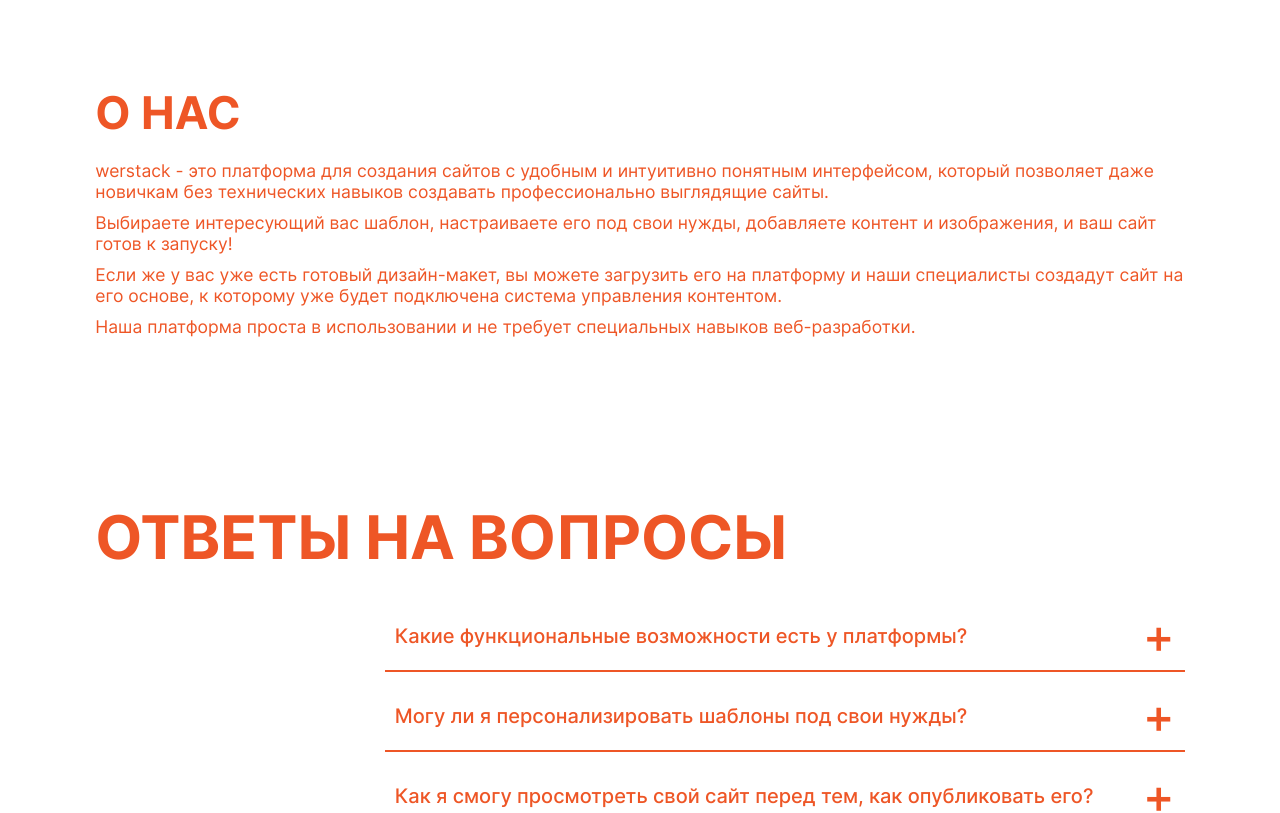
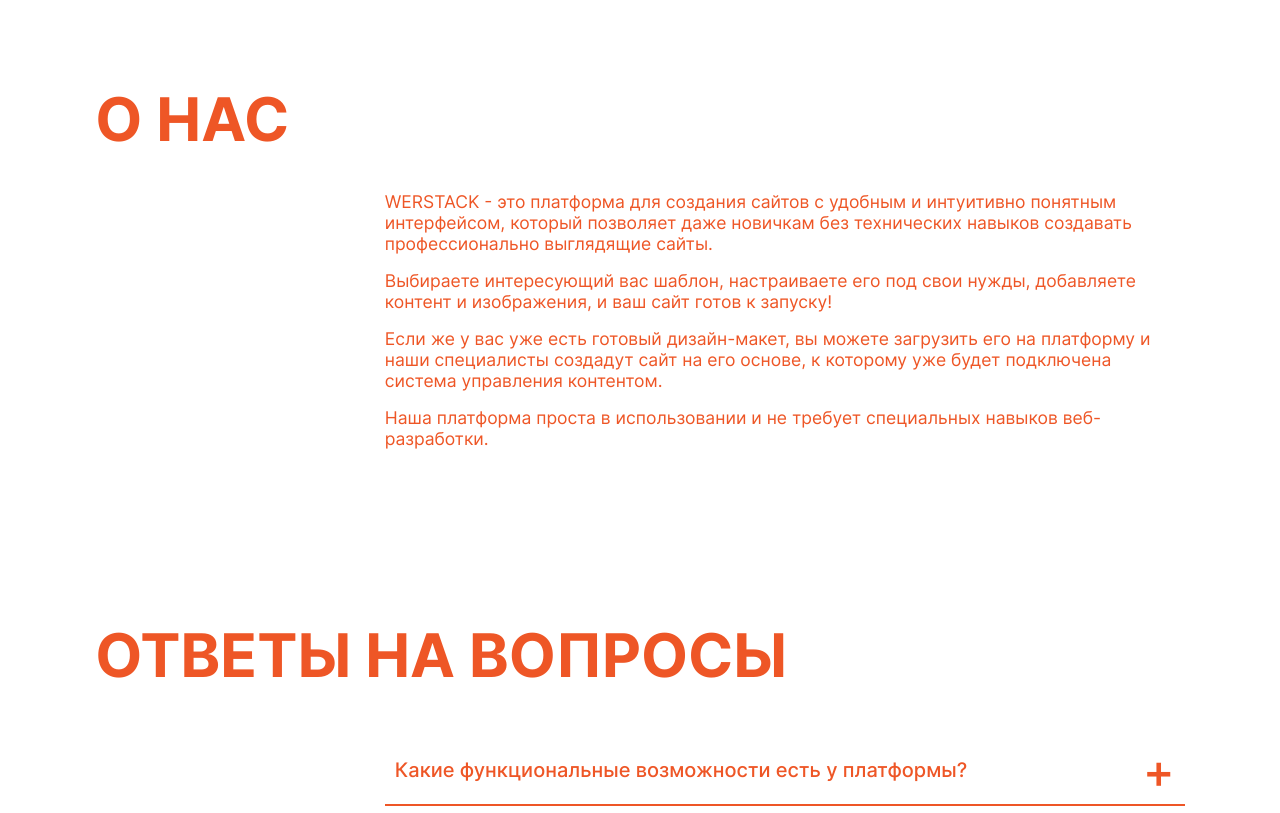
Before and after one commit to WadimSh/werstack, a React (Create React App) app: page / in a window 1280 px wide. Shown: the top 813 px of the page. Built offline with nearby package versions, Linux system fonts and the light colour scheme.

Commit message:
fix: улучшена кодовая база некоторых элементов

```diff
--- a/src/components/about/about.jsx
+++ b/src/components/about/about.jsx
@@ -14,9 +14,13 @@
   name="section"
   ref={ref}
 >
-      <Title level={1}>{title}</Title>
+      <Title
+        level={2}
+        customClass="mb-4"
+      >{title}</Title>
       <Description
        texts={description}
+       customClass="mb-4"
       />
    </LayoutColumns>
  );
--- a/src/components/faq/faq.jsx
+++ b/src/components/faq/faq.jsx
@@ -16,8 +16,8 @@
   >
     <Title
         level={2}
-        children={title}
-      />
+        customClass="mb-4"
+      >{title}</Title>
       <Accordion
         faqs={list}
       />
--- a/src/data/data.json
+++ b/src/data/data.json
@@ -9,7 +9,7 @@
   "adout": {
     "title": "О НАС",
     "description": [
-      "werstack - это платформа для создания сайтов с удобным и интуитивно понятным интерфейсом, который позволяет даже новичкам без технических навыков создавать профессионально выглядящие сайты.",
+      "WERSTACK - это платформа для создания сайтов с удобным и интуитивно понятным интерфейсом, который позволяет даже новичкам без технических навыков создавать профессионально выглядящие сайты.",
       "Выбираете интересующий вас шаблон, настраиваете его под свои нужды, добавляете контент и изображения, и ваш сайт готов к запуску!",
       "Если же у вас уже есть готовый дизайн-макет, вы можете загрузить его на платформу и наши специалисты создадут сайт на его основе, к которому уже будет подключена система управления контентом.",
       "Наша платформа проста в использовании и не требует специальных навыков веб-разработки."
--- a/src/style/common.css
+++ b/src/style/common.css
@@ -72,6 +72,7 @@
 body {
   margin: 0;
   font-family: 'Inter', sans-serif;
+  color: var(--themes-main-color);
   -webkit-font-smoothing: antialiased;
   -moz-osx-font-smoothing: grayscale;
   -webkit-text-size-adjust: 100%;
@@ -79,3 +80,8 @@
   -moz-text-size-adjust: 100%;
   overflow-y: scroll;
 }
+
+.mb-4 {
+  margin-top: 0;
+  margin-bottom: 16px;
+}
--- a/src/style/typography.css
+++ b/src/style/typography.css
@@ -1,26 +1,13 @@
-.text {
-  margin: 0;
-  padding: 0;
-  color: var(--themes-main-color);
-}
-
-.text_type_default {
-  font-weight: 400;
-  font-size: var(--text-main-size);
-  line-height: var(--main-line-height);
-}
-
-.text_type_large, .text_type_medium {
+.text_type_large {
   font-weight: 700;
+  font-size: var(--heading-main-size);
   line-height: var(--second-line-height);
 }
 
-.text_type_large {
-  font-size: var(--heading-main-size);
-}
-
 .text_type_medium {
+  font-weight: 700;
   font-size: var(--heading-second-size);
+  line-height: var(--second-line-height);
 }
 
 .text_type_small {
@@ -34,3 +21,9 @@
   font-size: var(--span-main-size);
   line-height: var(--second-line-height);
 }
+
+.text_type_default {
+  font-weight: 400;
+  font-size: var(--text-main-size);
+  line-height: var(--main-line-height);
+}
--- a/src/ui/description/description.jsx
+++ b/src/ui/description/description.jsx
@@ -1,11 +1,16 @@
 import React from 'react';
 
-const Description = ({ texts }) => {
+const Description = ({ texts, customClass }) => {
+  const classNames = ['text_type_default'];
+
+  if (customClass) {
+    classNames.push(customClass);
+  }
 
   return (
-    <div>
+    <div style={{ alignSelf: "flex-end", width: "800px" }}>
       {texts.map((text, index) => (
-        <p key={index} className="text text_type_default" style={{ marginBottom: '10px' }}>{text}</p>
+        <p key={index} className={classNames.join(' ')}>{text}</p>
       ))}
     </div>
   );
--- a/src/ui/layout/layout-columns.jsx
+++ b/src/ui/layout/layout-columns.jsx
@@ -1,16 +1,17 @@
 import React from "react";
 import './layout-columns.css';
 
-const LayoutColumns = ({ name, ref, children }) => {
-  const names = ['section', 'div', 'footer', 'header'];
-
-  const Tag = names.includes(name) ? name : 'div';
+const LayoutColumns = ({ name, forwardedRef, children }) => {
+  const validNames = ['section', 'div', 'footer', 'header'];
+  const Tag = validNames.includes(name) ? name : 'div';
 
   return (
-    <Tag className="layout" ref={ref}>
+    <Tag className="layout" ref={forwardedRef}>
       {children}
     </Tag>
   );
 };
 
-export default LayoutColumns;
+export default React.forwardRef((props, ref) => (
+  <LayoutColumns forwardedRef={ref} {...props} />
+));
--- a/src/ui/title/title.jsx
+++ b/src/ui/title/title.jsx
@@ -1,14 +1,17 @@
 import React from "react";
 
-const Title = ({ level, children }) => {
+const Title = ({ level, children, customClass }) => {
   const classMap = {
     1: 'text_type_large',
     2: 'text_type_medium',
   };
-  const Tag = `h${level}`;
-  const className = `text ${classMap[level] || 'text_type_small'}`;
 
-  return <Tag className={`text ${className}`}>{children}</Tag>;
+  const defaultClass = 'text_type_small';
+  const selectedClass = classMap[level] || defaultClass;
+  const combinedClass = `${selectedClass} ${customClass || ''}`;
+  const Tag = `h${level || 3}`;
+
+  return <Tag className={combinedClass}>{children}</Tag>;
 }
 
 export default Title;
```
